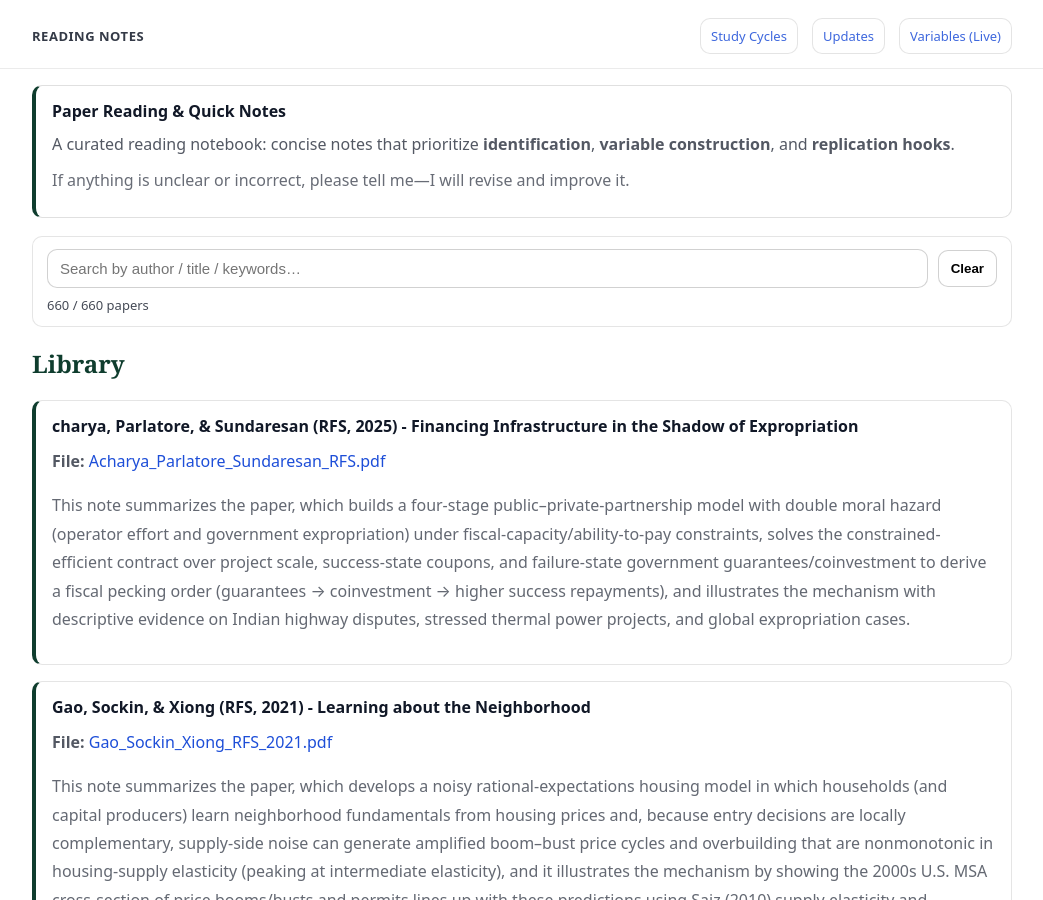
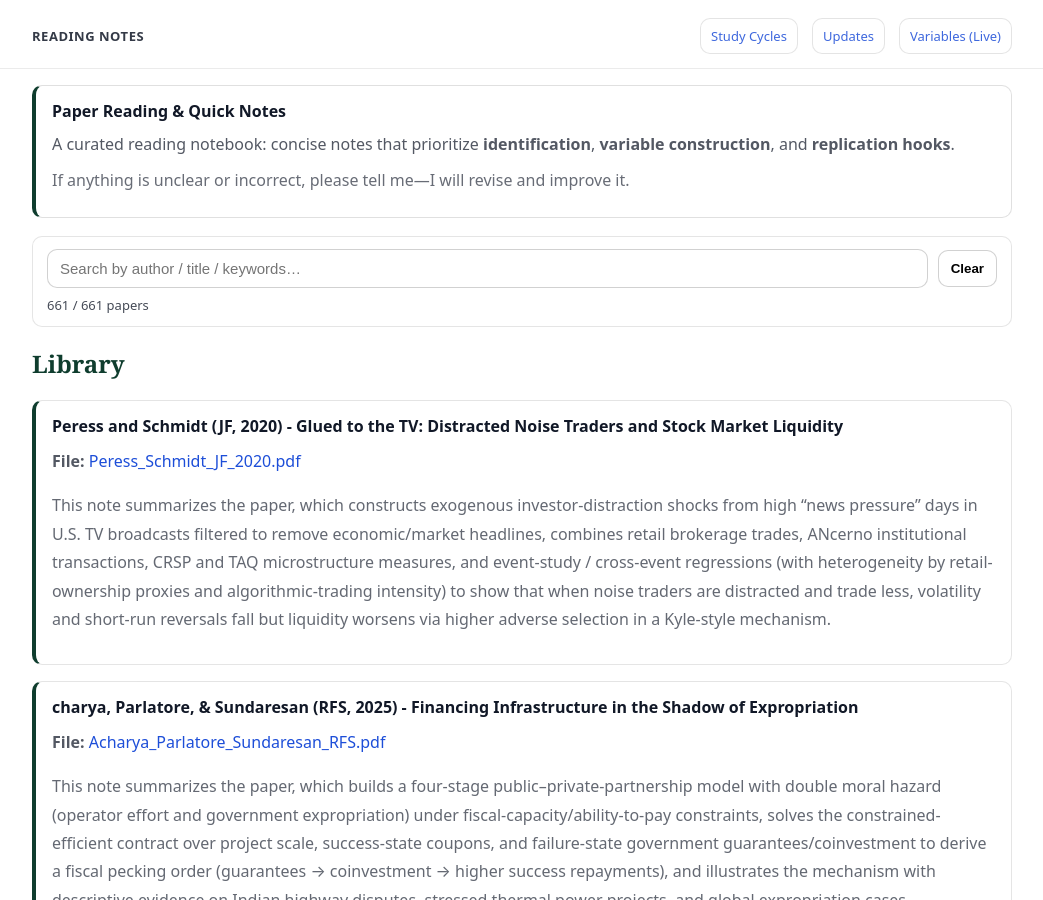
Before and after one commit to yaxinzn/study-archive, a Jekyll site: the page built from reading/index.md, in a window 1280 px wide and 900 px high. Shown: the whole window, without its empty margins (118-1161 px from the left). Built offline with Jekyll 4.4.1, drawn with Linux system fonts in a browser that asks for light colours.

Commit message:
Reading: add/update Peress_Schmidt_JF_2020.pdf

```diff
--- a/_data/reading.yml
+++ b/_data/reading.yml
@@ -1,3 +1,7 @@
+- title: "Peress and Schmidt (JF, 2020) - Glued to the TV: Distracted Noise Traders and Stock Market Liquidity"
+  file: "Peress_Schmidt_JF_2020.pdf"
+  desc: "This note summarizes the paper, which constructs exogenous investor-distraction shocks from high “news pressure” days in U.S. TV broadcasts filtered to remove economic/market headlines, combines retail brokerage trades, ANcerno institutional transactions, CRSP and TAQ microstructure measures, and event-study / cross-event regressions (with heterogeneity by retail-ownership proxies and algorithmic-trading intensity) to show that when noise traders are distracted and trade less, volatility and short-run reversals fall but liquidity worsens via higher adverse selection in a Kyle-style mechanism."
+
 - title: "charya, Parlatore, & Sundaresan (RFS, 2025) - Financing Infrastructure in the Shadow of Expropriation"
   file: "Acharya_Parlatore_Sundaresan_RFS.pdf"
   desc: "This note summarizes the paper, which builds a four-stage public–private-partnership model with double moral hazard (operator effort and government expropriation) under fiscal-capacity/ability-to-pay constraints, solves the constrained-efficient contract over project scale, success-state coupons, and failure-state government guarantees/coinvestment to derive a fiscal pecking order (guarantees → coinvestment → higher success repayments), and illustrates the mechanism with descriptive evidence on Indian highway disputes, stressed thermal power projects, and global expropriation cases."
```
Also changed, not shown: 1 other file.
